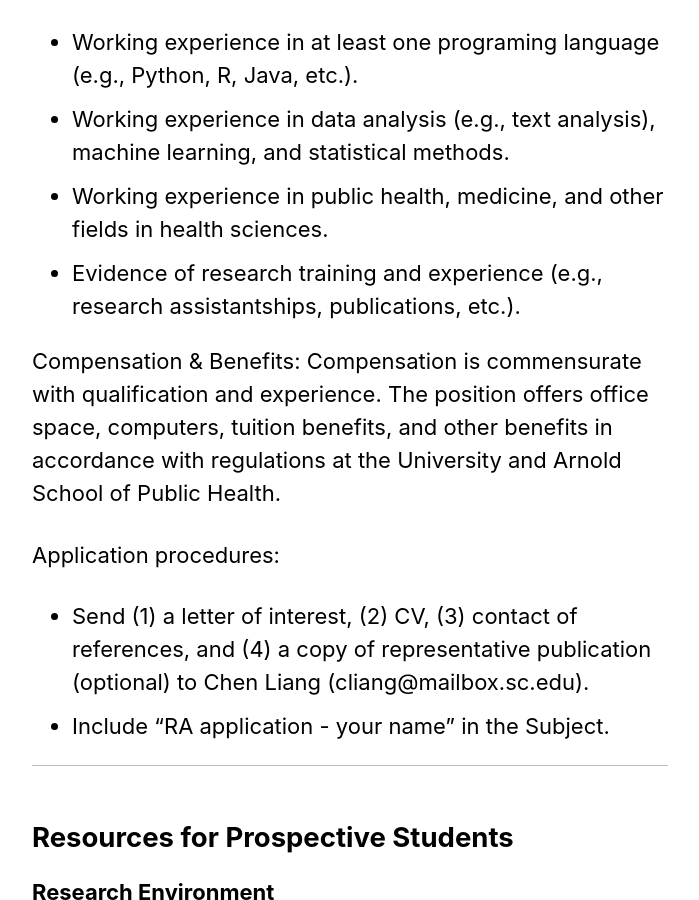
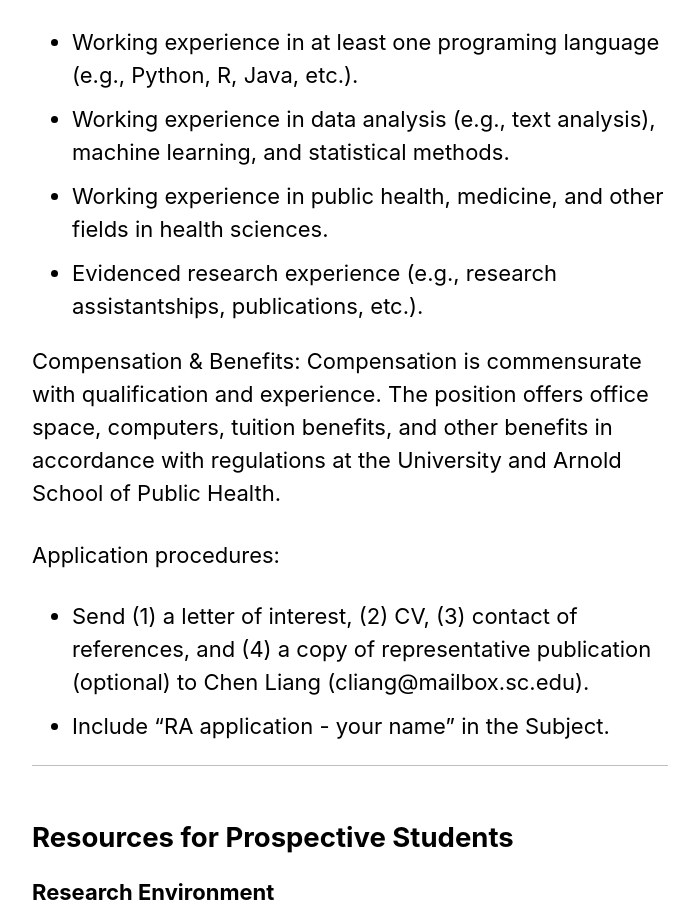
Before and after one commit to nehcgnail/nehcgnail.github.io, a Jekyll site: the page built from _pages/prospective_students.md, in a window 1280 px wide and 900 px high, scrolled down 1614 px. Shown: the whole window, without its empty margins (290-989 px from the left). Built offline with Jekyll 4.4.1, drawn with Linux system fonts in a browser that asks for light colours; cached includes are drawn as plain includes; nearby versions of some CDN libraries.

Commit message:
prospective students

```diff
--- a/_pages/prospective_students.md
+++ b/_pages/prospective_students.md
@@ -30,7 +30,7 @@ Preferred qualifications:
 - Working experience in at least one programing language (e.g., Python, R, Java, etc.).
 - Working experience in data analysis (e.g., text analysis), machine learning, and statistical methods.
 - Working experience in public health, medicine, and other fields in health sciences.
-- Evidence of research training and experience (e.g., research assistantships, publications, etc.).
+- Evidenced research experience (e.g., research assistantships, publications, etc.).
 
 Compensation & Benefits: Compensation is commensurate with qualification and experience. The position offers office space, computers, tuition benefits, and other benefits in accordance with regulations at the University and Arnold School of Public Health.
 
```
Also changed, not shown: 1 other file.
